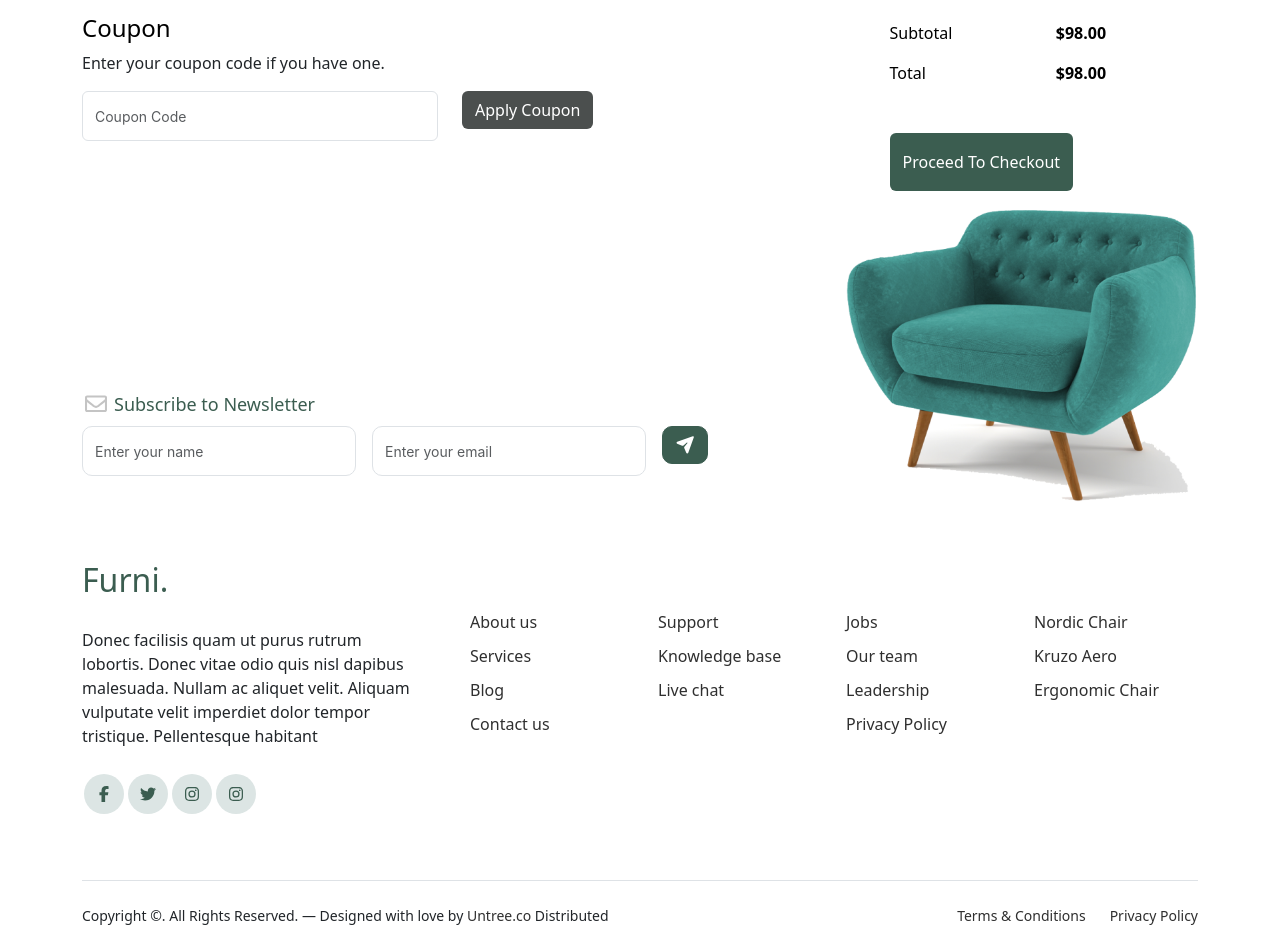
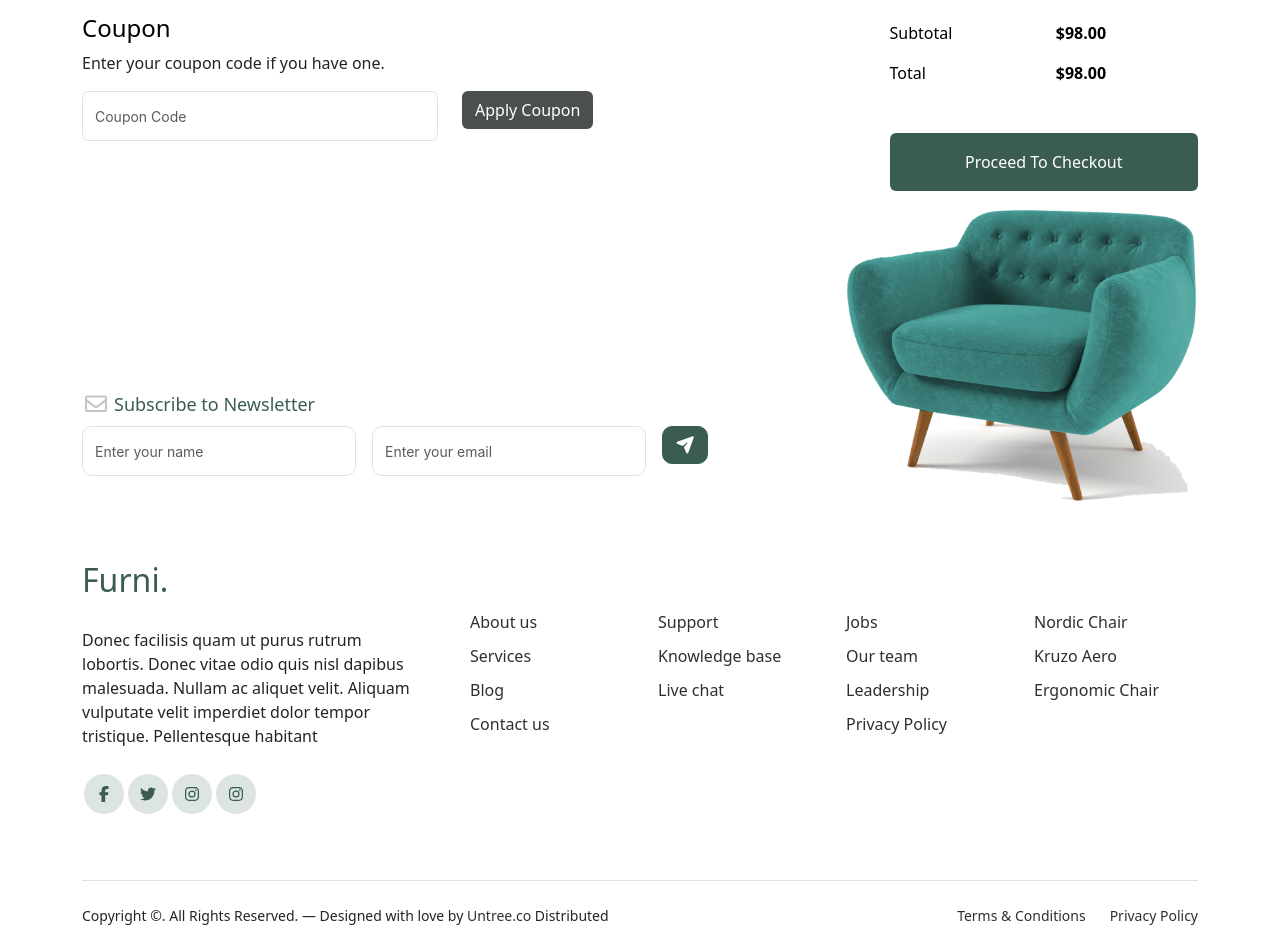
Before and after one commit to FlorinNatha/FunitureWebsie-frontend, a React (Vite) app: page /cart in a window 1280 px wide. Shown: the part 780-1709 px from the top of the page. Built offline with nearby package versions, Linux system fonts and the light colour scheme.

Commit message:
update 3/9

```diff
--- a/src/pages/User/Cart.jsx
+++ b/src/pages/User/Cart.jsx
@@ -1,4 +1,5 @@
 import React, { useState } from "react"; // ✅ Import useState
+import { Link } from "react-router-dom";
 import { FontAwesomeIcon } from "@fortawesome/react-fontawesome";
 import { faTrash, faMinus, faPlus } from "@fortawesome/free-solid-svg-icons";
 import product1 from "../../assets/product-1.png";
@@ -147,13 +148,13 @@ function Cart() {
 
                 <div className="row">
                   <div className="col-md-12  ">
-                  <button
-                    className="btn  py-3 btn-block"
-                    onClick={() => window.location = 'checkout.html'}
-                    style={{ backgroundColor: "#3b5d50", color: "white" }}
-                    >
+                  <Link
+                    to="/checkout"
+                    className="btn py-3 btn-block"
+                    style={{ backgroundColor: "#3b5d50", color: "white", textDecoration: "none", display: "block", textAlign: "center" }}
+                  >
                     Proceed To Checkout
-                  </button>
+                  </Link>
                   </div>
                 </div>
               </div>
--- a/src/pages/User/Checkout.jsx
+++ b/src/pages/User/Checkout.jsx
@@ -1,4 +1,5 @@
 import React from 'react'
+import '../../style/Home.css';
 
 function Checkout() {
   return (
```
